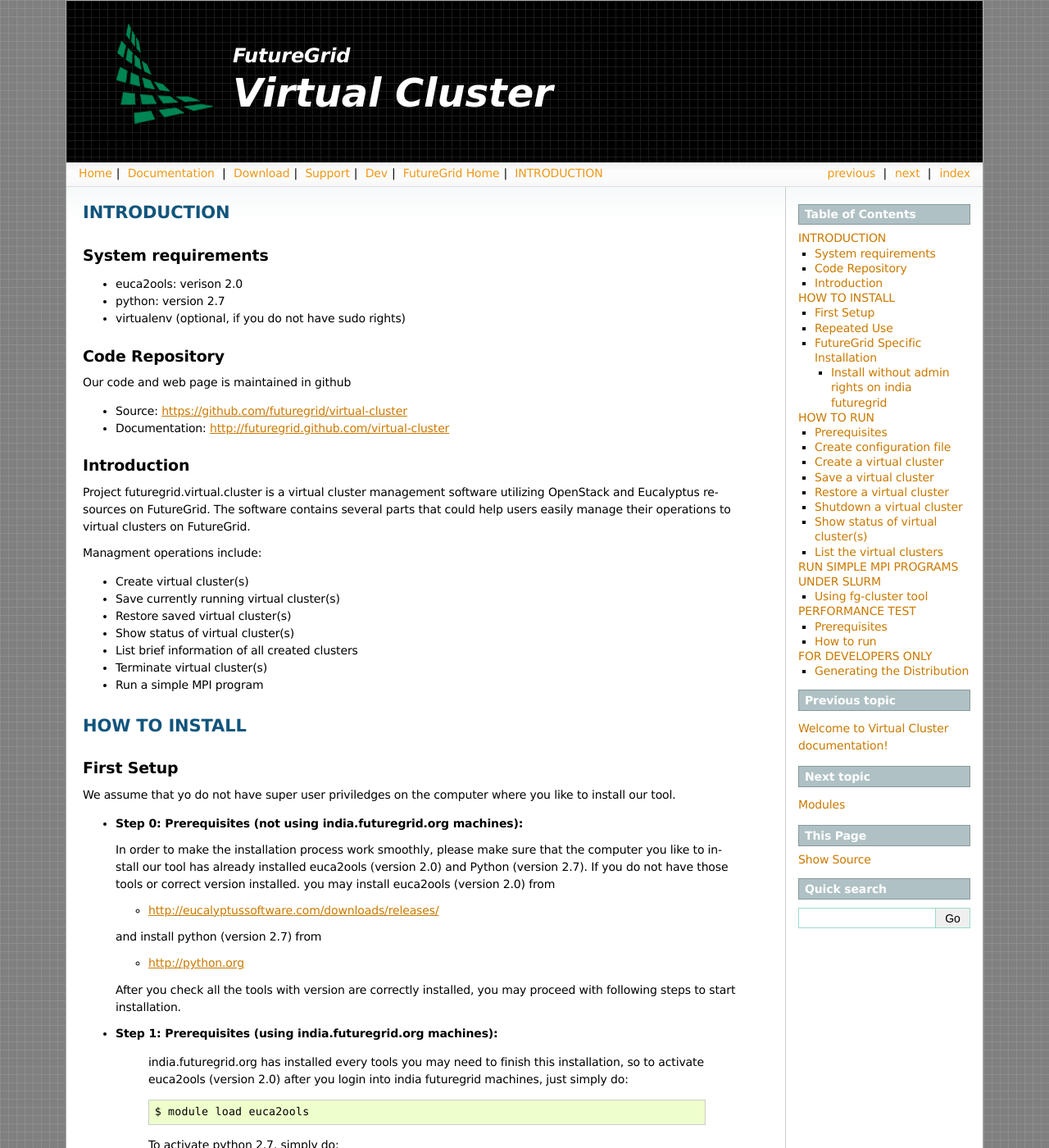
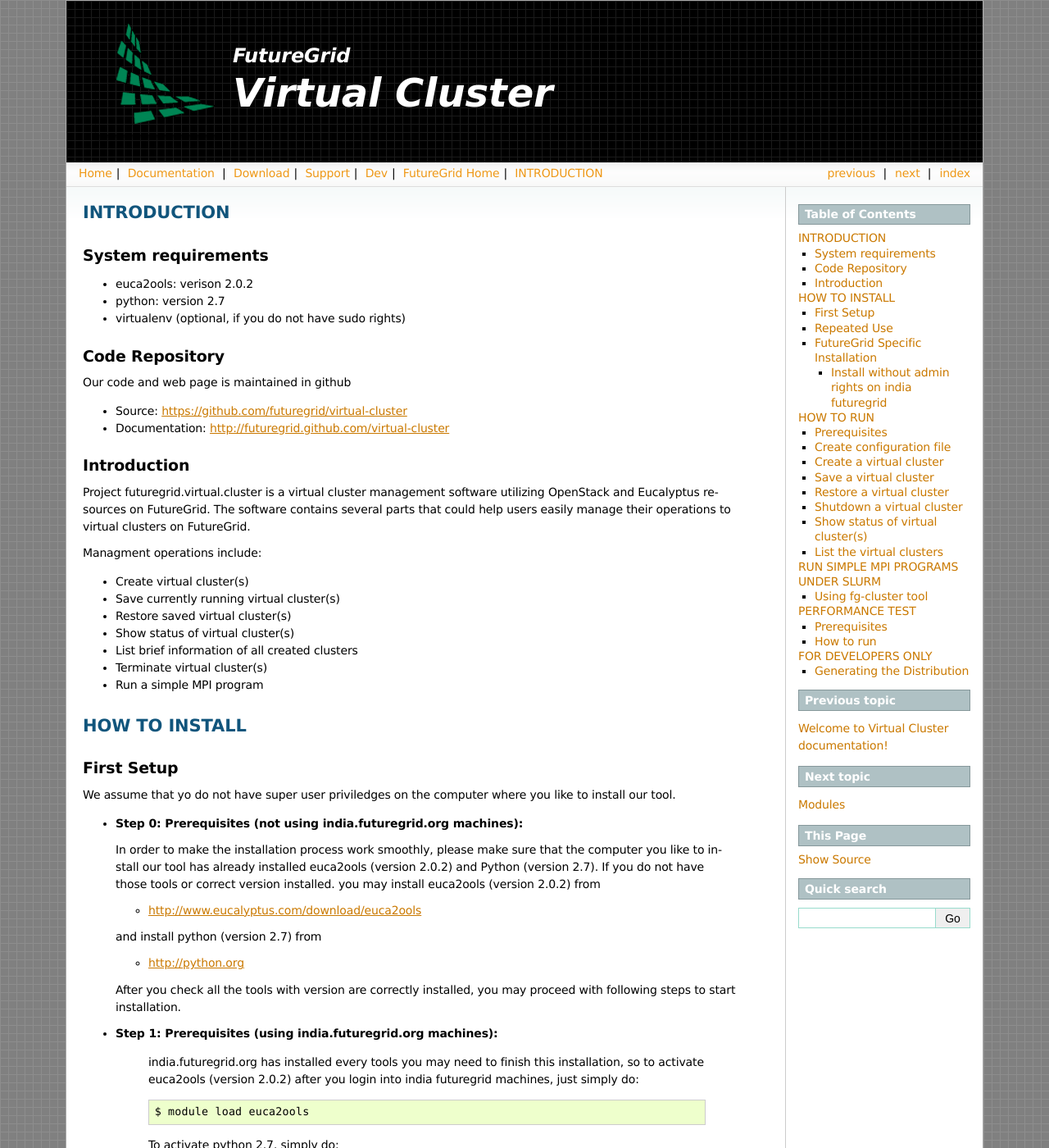
Before and after one commit to futuregrid/virtual-cluster, a Sphinx documentation site: the page built from doc/source/intro.rst, in a window 1280 px wide and 1400 px high. Shown: the whole window at 82% size. Built offline with Sphinx 7.4.7, drawn with Linux system fonts in a browser that asks for light colours; formulas are drawn with MathJax 3; pages that are not in the unit, such as notebooks, are missing from menus.

Commit message:
Update doc/source/intro.rst

```diff
--- a/doc/source/intro.rst
+++ b/doc/source/intro.rst
@@ -4,7 +4,7 @@
 System requirements
 ------------------
 
-* euca2ools: verison 2.0
+* euca2ools: verison 2.0.2
 * python: version 2.7
 * virtualenv (optional, if you do not have sudo rights)
 
@@ -48,11 +48,11 @@
 
   In order to make the installation process work smoothly, please make
   sure that the computer you like to install our tool has already
-  installed euca2ools (version 2.0) and Python (version 2.7). If you do
+  installed euca2ools (version 2.0.2) and Python (version 2.7). If you do
   not have those tools or correct version installed. you may install
-  euca2ools (version 2.0) from
+  euca2ools (version 2.0.2) from
 
-  * http://eucalyptussoftware.com/downloads/releases/
+  * http://www.eucalyptus.com/download/euca2ools
 
   and install python (version 2.7) from
 
@@ -65,7 +65,7 @@
 * **Step 1: Prerequisites (using india.futuregrid.org machines):**
 
 	india.futuregrid.org has installed every tools you may need to finish this
-	installation, so to activate euca2ools (version 2.0) after you login into
+	installation, so to activate euca2ools (version 2.0.2) after you login into
 	india futuregrid machines, just simply do::
 
 		$ module load euca2ools
```
